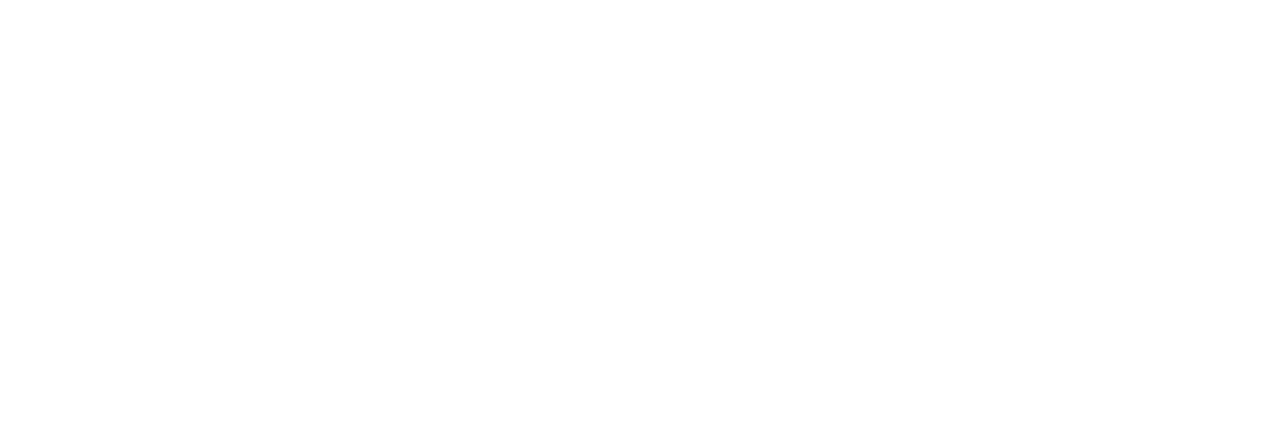
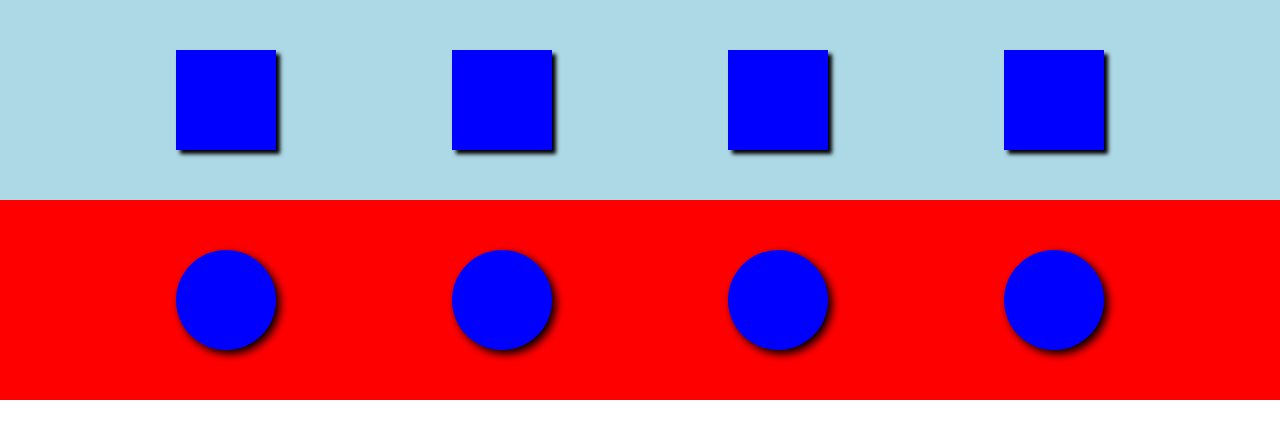
Before and after one commit to japahashi/teste-git, a plain HTML site: page index.html in a window 1280 px wide. Drawn offline with Linux system fonts and the light colour scheme.

Commit message:
concluido

```diff
--- a/index.html
+++ b/index.html
@@ -1,5 +1,5 @@
 <!DOCTYPE html>
-<html lang="en">
+<html lang="pt-br">
 <head>
     <meta charset="UTF-8">
     <meta name="viewport" content="width=device-width, initial-scale=1.0">
@@ -7,11 +7,22 @@
     <link rel="stylesheet" href="style.css">
 </head>
 <body>
-    <div class="Quadrado">
+    <div class="quadrados">
+
         <div></div>
         <div></div>
         <div></div>
         <div></div>
+
     </div>
+    <div class="circulos">
+
+        <div></div>
+        <div></div>
+        <div></div>
+        <div></div>
+
+    </div>
+
 </body>
 </html>
--- a/style.css
+++ b/style.css
@@ -0,0 +1,41 @@
+* {
+    margin: 0;
+    padding: 0;
+    box-sizing: border-box;
+}
+a {
+    text-decoration: none;
+    color: inherit;
+}
+ul, ol, li {
+    list-style: none;
+}
+.quadrados {
+    background-color: lightblue;
+    width: 100vw;
+    height: 200px;
+    display: flex;
+    justify-content: space-evenly;
+    align-items: center;
+}
+.quadrados div {
+    width: 100px;
+    height: 100px;
+    background-color: blue;
+    box-shadow: 4px 4px 4px black;
+}
+.circulos{
+    width: 100vw;
+    height: 200px;
+    background-color: red;
+    display: flex;
+    justify-content: space-evenly;
+    align-items: center;
+}
+.circulos div {
+    width: 100px;
+    height: 100px;
+    background-color: blue;
+    border-radius: 50%;
+    box-shadow: 4px 4px 8px black;
+}
```
